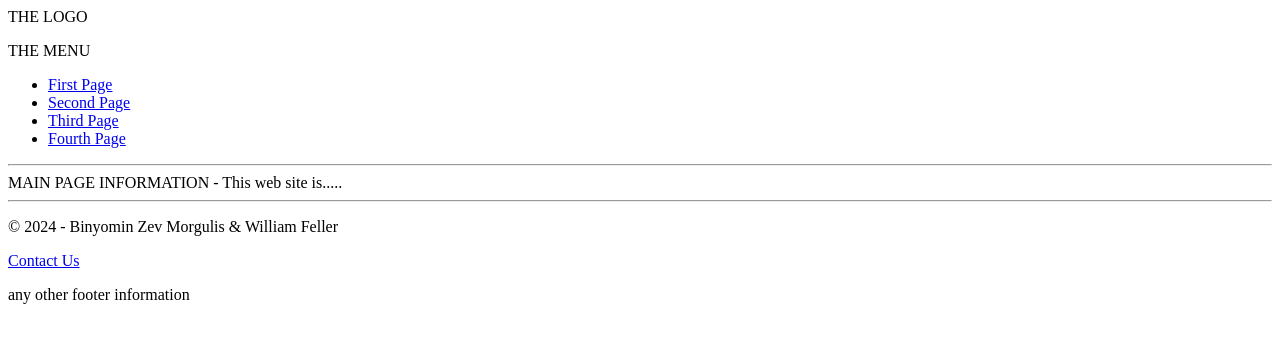
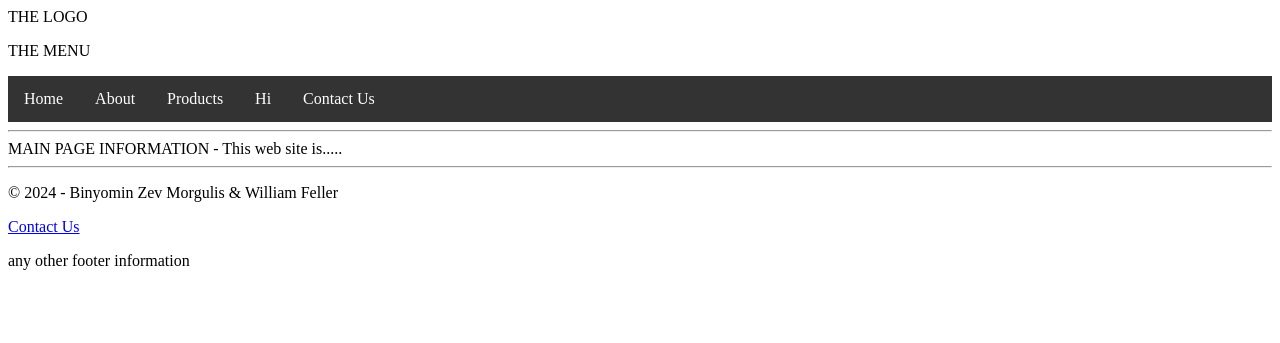
Before and after one commit to bmorgulis/Website-StrokeOfGenius, a PHP site: page / in a window 1280 px wide. Shown: the top 343 px of the page. Run offline with PHP 8.4, Linux system fonts and the light colour scheme.

Commit message:
Update menu.php

```diff
--- a/Website/menu.php
+++ b/Website/menu.php
@@ -1,7 +1,18 @@
+
 <P>THE MENU</P>
-<ul>
-<li><a href="page1.php">First Page</a>
-<li><a href="page2.php">Second Page</a>
-<li><a href="page3.php">Third Page</a>
-<li><a href="page4.php">Fourth Page</a>
-</ul>
+<NAV>
+    <ul class="nav-menu">
+        <li><a href="page1.php">Home</a></li>
+        <li><a href="page2.php">About</a></li>
+        <li><a href="page3.php">Products</a></li>
+            <li class="dropdown">
+                <a href="#">Hi</a>
+                <ul class='dropdown-content'>
+                    <li><a href="page2.php">dd1</a></li>
+                    <li><a href="page2.php">dd2</a></li>
+                    <li><a href="page2.php">dd3</a></li>
+                </ul>
+            </li>
+            <li><a href="contactus.php">Contact Us</A></LI>
+    </ul>
+</NAV>
```
